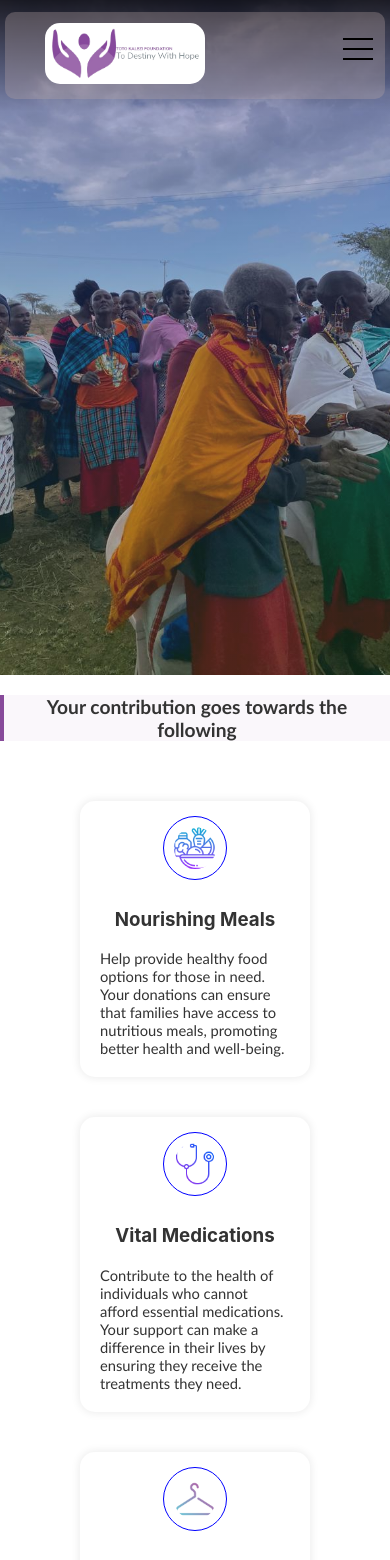
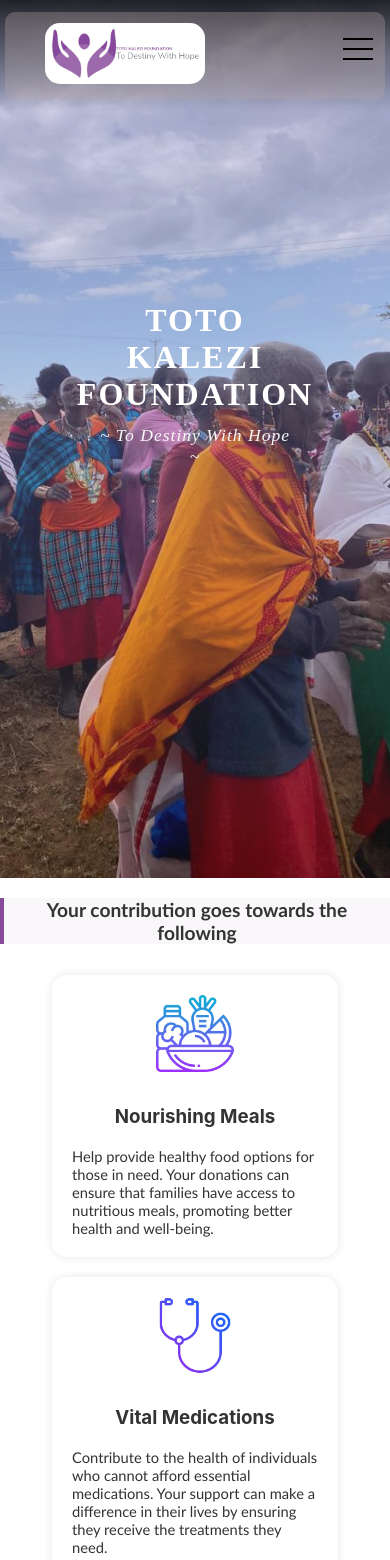
Before and after one commit to IsaacNjenga/Toto_Kalezi, a React (Create React App) app in the folder front/: page / in a window 390 px wide. Shown: the top 1560 px of the page. Built offline with nearby package versions, Linux system fonts and the light colour scheme.

Commit message:
fixed home page

```diff
--- a/front/src/assets/css/home.css
+++ b/front/src/assets/css/home.css
@@ -9,7 +9,7 @@ html {
 
 .home-image {
   position: relative;
-  background: linear-gradient(#281a7965, rgba(53, 155, 84, 0.234)),
+  background: linear-gradient(#9e97c784, rgba(224, 236, 228, 0.035)),
     url("../images/home-bg.jpeg") no-repeat center center/cover;
   padding-bottom: 250px;
   padding-top: 200px;
@@ -19,6 +19,33 @@ html {
 .home-content {
   padding: 80px;
   margin-bottom: 65px;
+}
+
+.home-header {
+  text-align: center; /* Center-align text */
+  padding: 30px 20px;
+  border-radius: 15px;
+  margin: 10px;
+}
+
+.header-title {
+  font-family: "Playfair Display", serif; /* Elegant serif font for the title */
+  font-size: 3rem; /* Larger font size for prominence */
+  font-weight: 700; /* Bold weight for emphasis */
+  color: #ffffff; /* Dark, professional color */
+  margin-bottom: 15px;
+  text-transform: uppercase; /* Optional: Makes the text all uppercase */
+  letter-spacing: 2.3px; /* Adds spacing between letters */
+}
+
+.header-subtitle {
+  font-family: "Lora", serif; /* Complimentary serif font */
+  font-size: 1.8rem; /* Slightly smaller than the title */
+  font-weight: 400; /* Regular weight for contrast */
+  color: #f7f7f7; /* A softer, yet matching tone to the title */
+  margin-top: 0;
+  letter-spacing: 1.5px; /* Adds spacing for readability */
+  font-style: italic; /* Subtle italic style for elegance */
 }
 
 .hero-subtitle {
@@ -48,8 +75,8 @@ html {
   box-shadow: 0 0 8px 1px rgba(0, 0, 0, 0.079);
   background-color: white;
   gap: 25px;
-  padding: 10px;
-  margin: 20px;
+  padding: 10px 10px;
+  margin: 10px 7px;
   transition: transform 0.3s ease;
 }
 
@@ -72,12 +99,9 @@ html {
 }
 
 .info-card-icon {
-  width: 20%; /* Set a fixed width */
+  width: 29%; /* Set a fixed width */
   height: auto; /* Ensure the height matches the width */
-  margin: 5px;
-  border: 1px solid blue; /* Border styling */
-  padding: 10px; /* Padding around the content */
-  border-radius: 50%;
+  margin: 10px 5px;
 }
 
 .call-to-action {
@@ -539,6 +563,48 @@ p {
 }
 
 @media screen and (max-width: 768px) {
+  .home-header {
+    text-align: center; /* Center-align text */
+    padding: 1px 12px;
+    border-radius: 12px;
+    margin: 0px 1px;
+    display: flex;
+    flex-direction: column;
+    align-items: center;
+  }
+
+  .header-title {
+    text-align: center;
+    font-family: "Playfair Display", serif; /* Elegant serif font for the title */
+    font-size: 2rem; /* Larger font size for prominence */
+    font-weight: 700; /* Bold weight for emphasis */
+    color: #ffffff; /* Dark, professional color */
+    margin-bottom: 12px;
+    text-transform: uppercase; /* Optional: Makes the text all uppercase */
+    letter-spacing: 2px; /* Adds spacing between letters */
+  }
+
+  .header-subtitle {
+    font-family: "Lora", serif; /* Complimentary serif font */
+    font-size: 1.1rem; /* Slightly smaller than the title */
+    font-weight: 200; /* Regular weight for contrast */
+    color: #f7f7f7; /* A softer, yet matching tone to the title */
+    margin-top: 0;
+    letter-spacing: 1px; /* Adds spacing for readability */
+    font-style: italic; /* Subtle italic style for elegance */
+  }
+
+  .info-card {
+    width: 100%;
+    margin: 10px 10px;
+  }
+
+  .info-container {
+    grid-template-columns: 1fr;
+    padding: 1px;
+    margin: 12px 4px;
+  }
+
   .team-container {
     margin: 10px 20px;
     padding: 5px;
--- a/front/src/pages/home.js
+++ b/front/src/pages/home.js
@@ -127,7 +127,10 @@ function Home() {
             <Navbar />
           </div>
           <div className="home-content">
-            <div className="home-header"></div>
+            <div className="home-header">
+              <h1 className="header-title">Toto Kalezi Foundation</h1>
+              <h2 className="header-subtitle">~ To Destiny With Hope ~</h2>
+            </div>
           </div>
         </div>
         <p className="hero-subtitle">
```
